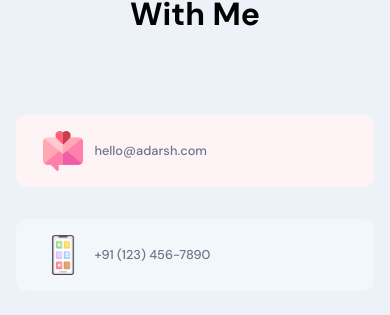
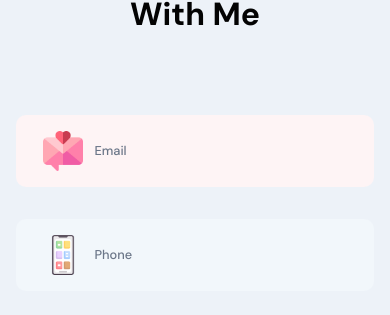
Before and after one commit to adaick/portfolio-frontend, a React (Create React App) app: page / in a window 390 px wide. Shown: the part 3489-3804 px from the top of the page. Built offline with nearby package versions, Linux system fonts and the light colour scheme; no server answers; the HTML template or start-up script is replaced by a standard one.

Commit message:
Update contact info in Footer component
Replaces the email and phone details in the Footer with updated contact information and changes the link text to 'Email' and 'Phone' for clarity.

```diff
--- a/src/container/Footer/Footer.jsx
+++ b/src/container/Footer/Footer.jsx
@@ -42,11 +42,11 @@ const Footer = () => {
       <div className="app__footer-cards">
         <div className="app__footer-card ">
           <img src={images.email} alt="email" />
-          <a href="mailto:hello@adarsh.com" className="p-text">hello@adarsh.com</a>
+          <a href="mailto:adarshmallick@gmail.com" className="p-text">Email</a>
         </div>
         <div className="app__footer-card">
           <img src={images.mobile} alt="phone" />
-          <a href="tel:+91 (123) 456-7890" className="p-text">+91 (123) 456-7890</a>
+          <a href="tel:+49 17680826117" className="p-text">Phone</a>
         </div>
       </div>
       {!isFormSubmitted ? (
```
